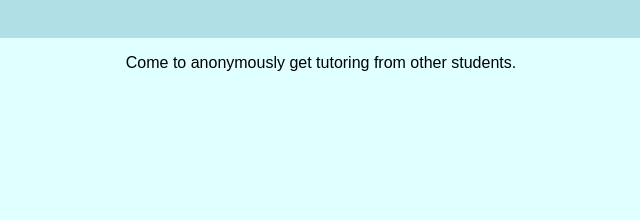
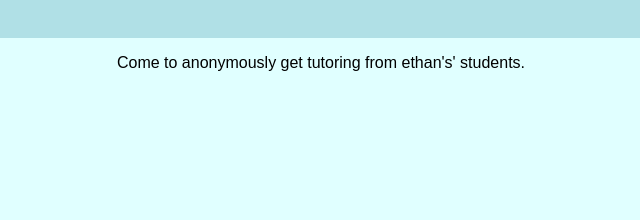
Before and after one commit to PandaGrdn/AnonTutoring, a website: page public/index.html in a window 1280 px wide. Shown: the part 140-360 px from the top of the page, 319-959 px from the left. Drawn offline with Linux system fonts and the light colour scheme.

Commit message:
alsjdflsajf

```diff
--- a/public/index.html
+++ b/public/index.html
@@ -24,7 +24,7 @@
     </header>
     <main>
         <section>
-            <p>Come to anonymously get tutoring from other students.</p>
+            <p>Come to anonymously get tutoring from ethan's' students.</p>
         </section>
     </main>
     <footer>
```
